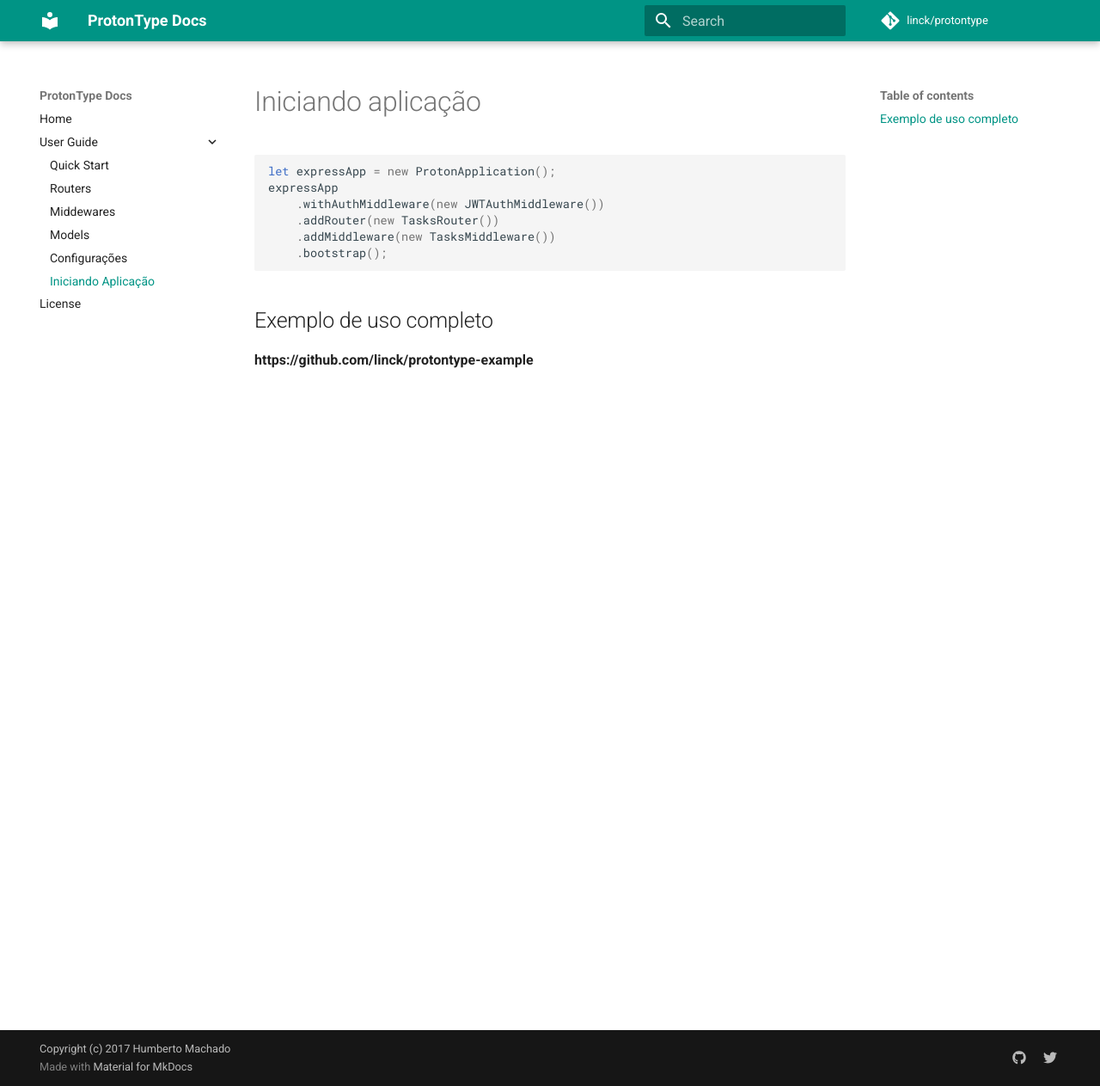
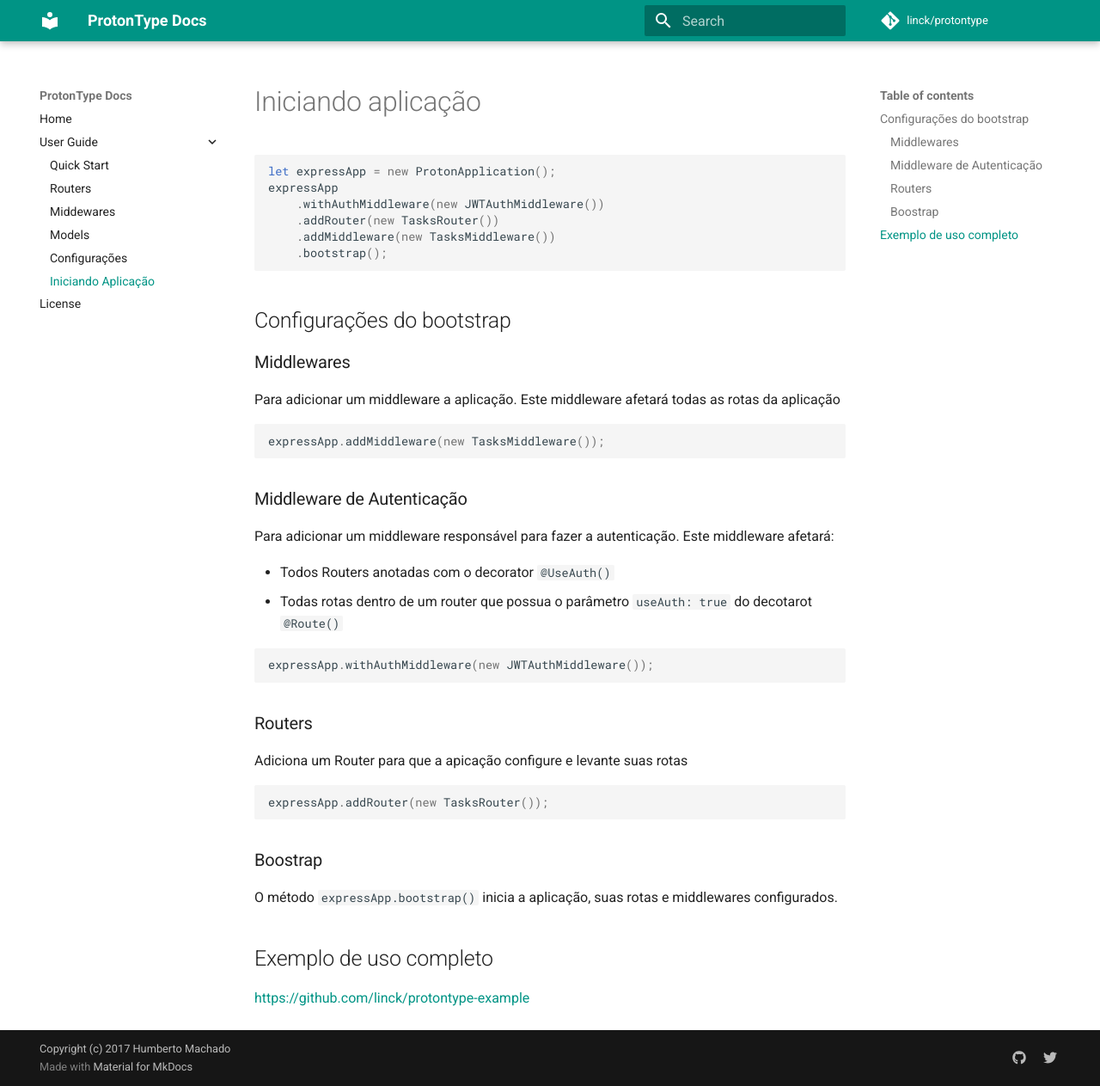
Before and after one commit to protontype/protontype.github.io, an MkDocs documentation site: the page built from docs/bootstrap.md, in a window 1280 px wide and 1263 px high. Shown: the whole window at 86% size. Built offline with MkDocs 1.6.1 and Material for MkDocs 9.7.7, drawn with Linux system fonts in a browser that asks for light colours; comment, search, counter and statistics services are not loaded; old or Windows-style settings are respelled for this version of MkDocs.

Commit message:
Melhoria no texto do boostrap e quickstart

````diff
--- a/docs/bootstrap.md
+++ b/docs/bootstrap.md
@@ -1,17 +1,46 @@
-#Iniciando aplicação
+# Iniciando aplicação
 
 ```javascript
-
 let expressApp = new ProtonApplication();
 expressApp
     .withAuthMiddleware(new JWTAuthMiddleware())
     .addRouter(new TasksRouter())
     .addMiddleware(new TasksMiddleware())
     .bootstrap();
-
 ```
 
-Exemplo de uso completo
----
+## Configurações do bootstrap
 
-**https://github.com/linck/protontype-example**
+### Middlewares
+
+Para adicionar um middleware a aplicação. Este middleware afetará todas as rotas da aplicação
+
+```javascript
+expressApp.addMiddleware(new TasksMiddleware());
+```
+
+### Middleware de Autenticação
+
+Para adicionar um middleware responsável para fazer a autenticação. Este middleware afetará:
+
+ - Todos Routers anotadas com o decorator ```@UseAuth()```
+ - Todas rotas dentro de um router que possua o parâmetro ```useAuth: true``` do decotarot ```@Route()```
+
+```javascript
+expressApp.withAuthMiddleware(new JWTAuthMiddleware());
+```
+
+### Routers
+
+Adiciona um Router para que a apicação configure e levante suas rotas
+```javascript
+expressApp.addRouter(new TasksRouter());
+```
+
+### Boostrap
+
+O método ```expressApp.bootstrap()``` inicia a aplicação, suas rotas e middlewares configurados.
+
+## Exemplo de uso completo
+
+[https://github.com/linck/protontype-example](https://github.com/linck/protontype-example)
````
Also changed, not shown: docs/quickstart.md (+1 -1 lines).
